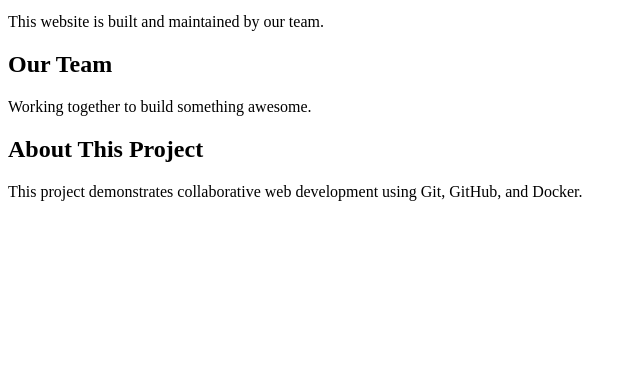
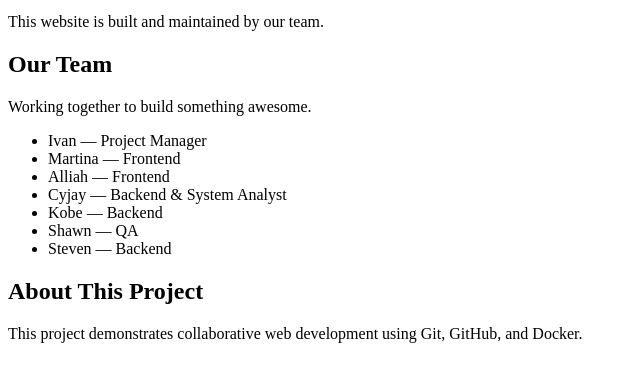
Before and after one commit to kUrOSH1R0oo/FriedTempura, a plain HTML site: page index.html in a window 1280 px wide. Shown: the part 101-482 px from the top of the page, without its empty margins (0-640 px from the left). Drawn offline with Linux system fonts and the light colour scheme.

Commit message:
added basic features

```diff
--- a/index.html
+++ b/index.html
@@ -21,6 +21,16 @@
     <h2 id="team">Our Team</h2>
     <p>Working together to build something awesome.</p>
 
+    <ul>
+        <li>Ivan — Project Manager</li>
+        <li>Martina — Frontend</li>
+        <li>Alliah — Frontend</li>
+        <li>Cyjay — Backend & System Analyst</li>
+        <li>Kobe — Backend</li>
+        <li>Shawn — QA</li>
+        <li>Steven — Backend</li>
+    </ul>
+
     <h2 id="about">About This Project</h2>
     <p>
         This project demonstrates collaborative web development
```
